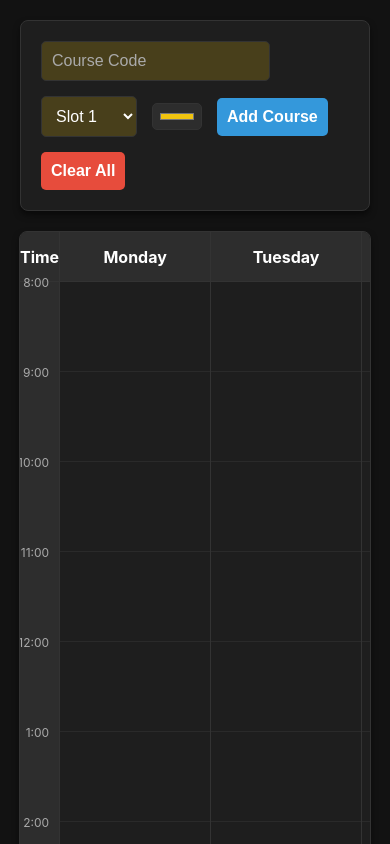
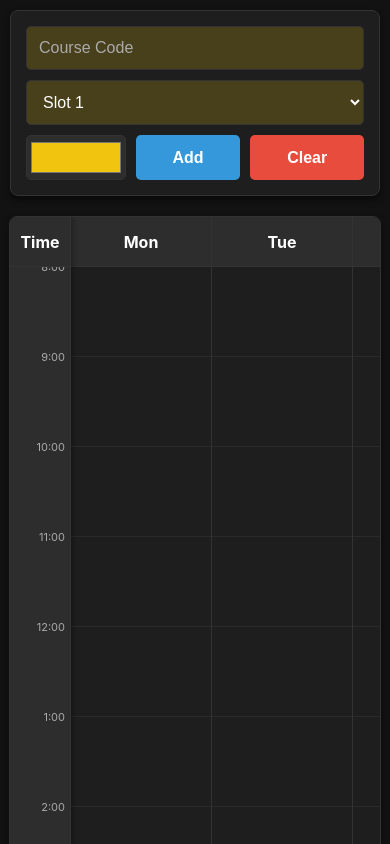
Before and after one commit to adityapatil2310/course-schedule, a plain HTML site: page index.html in a window 390 px wide. Shown: the top 844 px of the page. Drawn offline with Linux system fonts and the light colour scheme.

Commit message:
Enhance responsiveness and mobile styles in index.html
Updated viewport settings and title for responsiveness. Adjusted padding, gaps, and sizes for better mobile compatibility.

```diff
--- a/index.html
+++ b/index.html
@@ -2,8 +2,8 @@
 <html lang="en">
 <head>
     <meta charset="UTF-8">
-    <meta name="viewport" content="width=device-width, initial-scale=1.0">
-    <title>My Dark Mode Timetable</title>
+    <meta name="viewport" content="width=device-width, initial-scale=1.0, maximum-scale=1.0, user-scalable=no">
+    <title>Responsive Dark Mode Timetable</title>
     <style>
         :root {
             /* Dark Mode Color Palette */
@@ -14,16 +14,19 @@
             --border: #333333;
             --grid-line: #2a2a2a;
         }
+
         body {
             font-family: -apple-system, BlinkMacSystemFont, "Segoe UI", Roboto, Arial, sans-serif;
             background-color: var(--bg-color);
             color: var(--primary);
             margin: 0;
-            padding: 20px;
+            padding: 15px;
             display: flex;
             flex-direction: column;
             align-items: center;
         }
+
+        /* --- Controls Section --- */
         .controls {
             background: var(--panel-bg);
             padding: 20px;
@@ -31,67 +34,88 @@
             box-shadow: 0 4px 6px rgba(0,0,0,0.5);
             margin-bottom: 20px;
             display: flex;
-            gap: 15px;
+            gap: 10px;
             align-items: center;
             flex-wrap: wrap;
             border: 1px solid var(--border);
+            width: 100%;
+            max-width: 1200px;
+            box-sizing: border-box;
         }
+
         input, select, button {
-            padding: 10px;
+            padding: 12px;
             font-size: 16px;
             border: 1px solid var(--border);
             border-radius: 5px;
             background-color: var(--header-bg);
             color: var(--primary);
             transition: background-color 0.2s ease;
+            box-sizing: border-box;
         }
+
         input::placeholder { color: #aaa; }
+
         input[type="color"] {
             width: 50px;
-            padding: 5px;
+            padding: 2px;
             cursor: pointer;
+            height: 45px;
         }
+
         button {
             background-color: #3498db;
             color: white;
             border: none;
             cursor: pointer;
             font-weight: bold;
+            flex-grow: 1; /* Helps buttons look uniform */
         }
         button:hover { background-color: #2980b9; }
         .btn-danger { background-color: #e74c3c; }
         .btn-danger:hover { background-color: #c0392b; }
 
+        /* --- Calendar Container (Mobile Friendly) --- */
         .calendar-container {
             display: flex;
             background: var(--panel-bg);
             border-radius: 8px;
             box-shadow: 0 4px 6px rgba(0,0,0,0.5);
-            overflow: hidden;
             width: 100%;
             max-width: 1200px;
             border: 1px solid var(--border);
+            overflow-x: auto; /* Enable horizontal scrolling */
+            -webkit-overflow-scrolling: touch; /* Smooth scrolling on iOS */
+            position: relative;
         }
+
         .time-labels {
-            width: 80px;
+            min-width: 60px; /* slightly smaller for mobile */
             background: var(--header-bg);
             border-right: 1px solid var(--border);
-            position: relative;
+            position: sticky; /* Keeps it visible while scrolling horizontally */
+            left: 0;
+            z-index: 20;
+            box-shadow: 2px 0 5px rgba(0,0,0,0.3); /* Visual separator */
         }
+
         .time-label {
             position: absolute;
-            right: 10px;
+            right: 5px;
             transform: translateY(-50%);
-            font-size: 12px;
+            font-size: 11px;
             color: #aaa;
+            text-align: right;
         }
+
         .day-column {
             flex: 1;
             border-right: 1px solid var(--border);
             position: relative;
-            min-width: 150px;
+            min-width: 140px; /* Forces scrolling on small screens instead of shrinking */
         }
         .day-column:last-child { border-right: none; }
+
         .day-header {
             text-align: center;
             padding: 15px 0;
@@ -100,7 +124,11 @@
             border-bottom: 1px solid var(--border);
             height: 50px;
             box-sizing: border-box;
+            position: sticky;
+            top: 0;
+            z-index: 15;
         }
+
         .day-body {
             position: relative;
             height: calc(600px * 1.5);
@@ -112,14 +140,16 @@
                 var(--grid-line) calc(60px * 1.5)
             );
         }
+
+        /* --- Course Blocks --- */
         .course-block {
             position: absolute;
             background-color: #3498db;
             color: white;
             text-shadow: 0px 1px 4px rgba(0,0,0,0.8);
             border-radius: 4px;
-            padding: 15px 5px 5px 5px;
-            font-size: 13px;
+            padding: 15px 4px 4px 4px;
+            font-size: 12px;
             box-sizing: border-box;
             box-shadow: 0 2px 4px rgba(0,0,0,0.5);
             overflow: hidden;
@@ -129,10 +159,10 @@
             align-items: center;
             text-align: center;
             border: 1px solid rgba(255,255,255,0.2);
-            transition: all 0.2s;
+            transition: filter 0.2s;
             cursor: pointer;
         }
-        .course-block:hover { z-index: 10; filter: brightness(1.2); }
+        .course-block:active { filter: brightness(1.3); } /* Better touch feedback */
 
         .course-name {
             width: 100%;
@@ -151,17 +181,14 @@
             color: white;
             cursor: pointer;
             border-radius: 4px;
-            padding: 2px 6px;
+            padding: 4px 8px; /* Larger hit area for touch screens */
             font-size: 10px;
             font-weight: bold;
             line-height: 1;
             z-index: 2;
         }
-        .delete-btn:hover {
-            background: rgba(231, 76, 60, 0.9);
-            border-color: white;
-        }
 
+        /* --- Modal Styles --- */
         .modal-overlay {
             position: fixed;
             top: 0; left: 0; width: 100%; height: 100%;
@@ -178,8 +205,8 @@
             border-radius: 12px;
             border: 1px solid var(--border);
             text-align: center;
-            min-width: 300px;
-            max-width: 80%;
+            min-width: 280px;
+            max-width: 90%;
             box-shadow: 0 15px 30px rgba(0,0,0,0.8);
             position: relative;
         }
@@ -191,20 +218,36 @@
             font-size: 24px;
             background: none;
             border: none;
-            padding: 0;
+            padding: 10px; /* larger hit area */
         }
-        .modal-close:hover { color: white; background: none; }
         .modal-course-name {
-            font-size: 28px;
+            font-size: 24px;
             font-weight: bold;
             margin: 10px 0;
             word-wrap: break-word;
             text-shadow: 0px 2px 5px rgba(0,0,0,0.5);
         }
-        .modal-course-slot {
-            color: #aaa;
-            font-size: 16px;
-            margin-top: 5px;
+        .modal-course-slot { color: #aaa; font-size: 16px; margin-top: 5px; }
+
+        /* --- MOBILE MEDIA QUERIES --- */
+        @media (max-width: 600px) {
+            body { padding: 10px; }
+
+            .controls {
+                flex-direction: column; /* Stack controls vertically */
+                align-items: stretch;
+                padding: 15px;
+            }
+
+            #courseCode, #courseSlot { width: 100%; }
+
+            .control-row {
+                display: flex;
+                gap: 10px;
+                width: 100%;
+            }
+
+            input[type="color"] { flex-grow: 1; }
         }
     </style>
 </head>
@@ -238,20 +281,22 @@
             <option value="XA">Slot XA</option>
             <option value="XB">Slot XB</option>
         </select>
-        <input type="color" id="courseColor" value="#f1c40f" title="Choose Course Color">
-        <button onclick="addCourse()">Add Course</button>
-        <button onclick="clearAll()" class="btn-danger">Clear All</button>
+        <div class="control-row">
+            <input type="color" id="courseColor" value="#f1c40f" title="Choose Color">
+            <button onclick="addCourse()">Add</button>
+            <button onclick="clearAll()" class="btn-danger">Clear</button>
+        </div>
     </div>
 
     <div class="calendar-container">
         <div class="time-labels" id="timeLabels">
             <div class="day-header">Time</div>
         </div>
-        <div class="day-column"><div class="day-header">Monday</div><div class="day-body" id="col-Mon"></div></div>
-        <div class="day-column"><div class="day-header">Tuesday</div><div class="day-body" id="col-Tue"></div></div>
-        <div class="day-column"><div class="day-header">Wednesday</div><div class="day-body" id="col-Wed"></div></div>
-        <div class="day-column"><div class="day-header">Thursday</div><div class="day-body" id="col-Thu"></div></div>
-        <div class="day-column"><div class="day-header">Friday</div><div class="day-body" id="col-Fri"></div></div>
+        <div class="day-column"><div class="day-header">Mon</div><div class="day-body" id="col-Mon"></div></div>
+        <div class="day-column"><div class="day-header">Tue</div><div class="day-body" id="col-Tue"></div></div>
+        <div class="day-column"><div class="day-header">Wed</div><div class="day-body" id="col-Wed"></div></div>
+        <div class="day-column"><div class="day-header">Thu</div><div class="day-body" id="col-Thu"></div></div>
+        <div class="day-column"><div class="day-header">Fri</div><div class="day-body" id="col-Fri"></div></div>
     </div>
 
     <div class="modal-overlay" id="courseModal" onclick="closeModal(event)">
@@ -317,13 +362,9 @@
             document.getElementById('courseModal').style.display = 'none';
         }
 
-        // --- NEW: Escape key event listener to close modal ---
         document.addEventListener('keydown', function(event) {
-            if (event.key === "Escape") {
-                closeModal();
-            }
+            if (event.key === "Escape") { closeModal(); }
         });
-        // -----------------------------------------------------
 
         function renderTimeLabels() {
             const container = document.getElementById('timeLabels');
@@ -374,8 +415,8 @@
                     div.onclick = () => openModal(block.name, block.slot, block.color);
 
                     div.innerHTML = `
-                        <button class="delete-btn" onclick="removeCourse(${block.id}, event)" title="Drop Course">✕</button>
-                        <strong class="course-name" title="Click for details">${block.name}</strong>
+                        <button class="delete-btn" onclick="removeCourse(${block.id}, event)">✕</button>
+                        <strong class="course-name">${block.name}</strong>
                         <span>(${block.slot})</span>
                     `;
                     col.appendChild(div);
```
